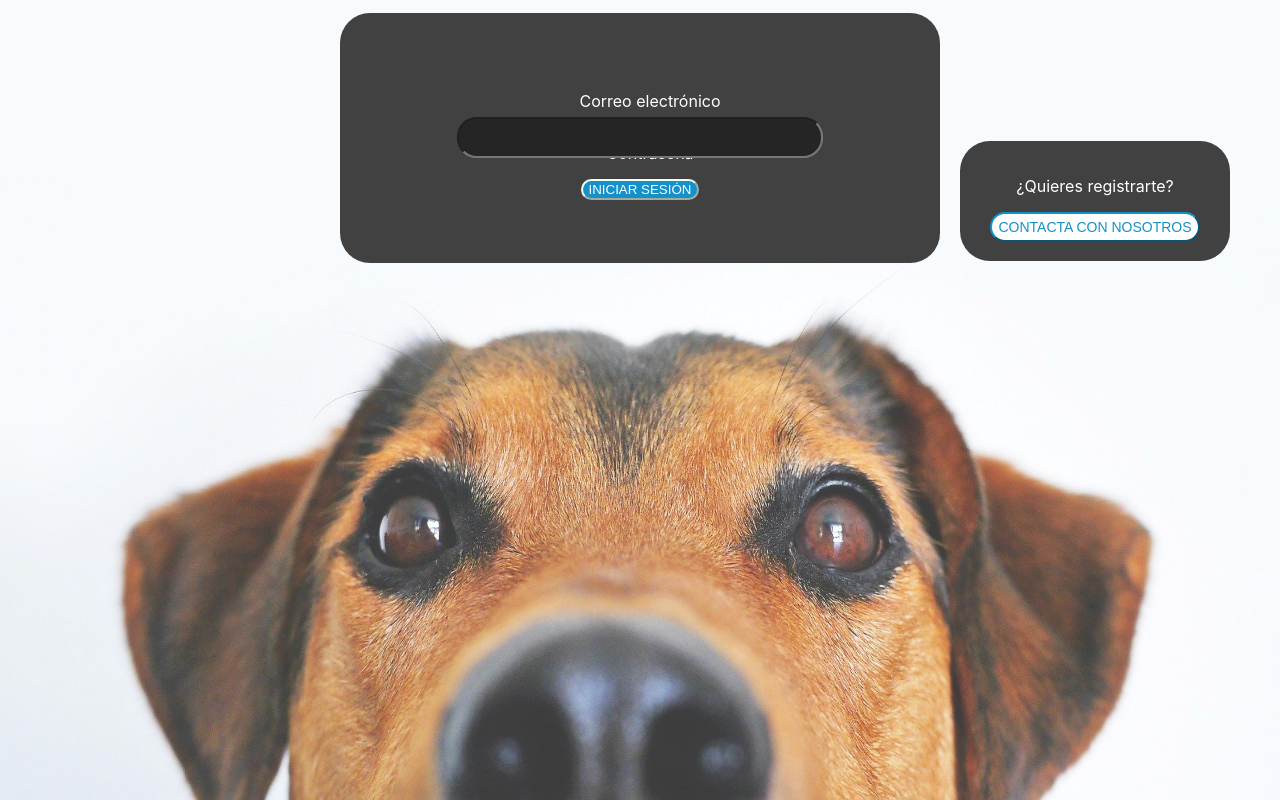
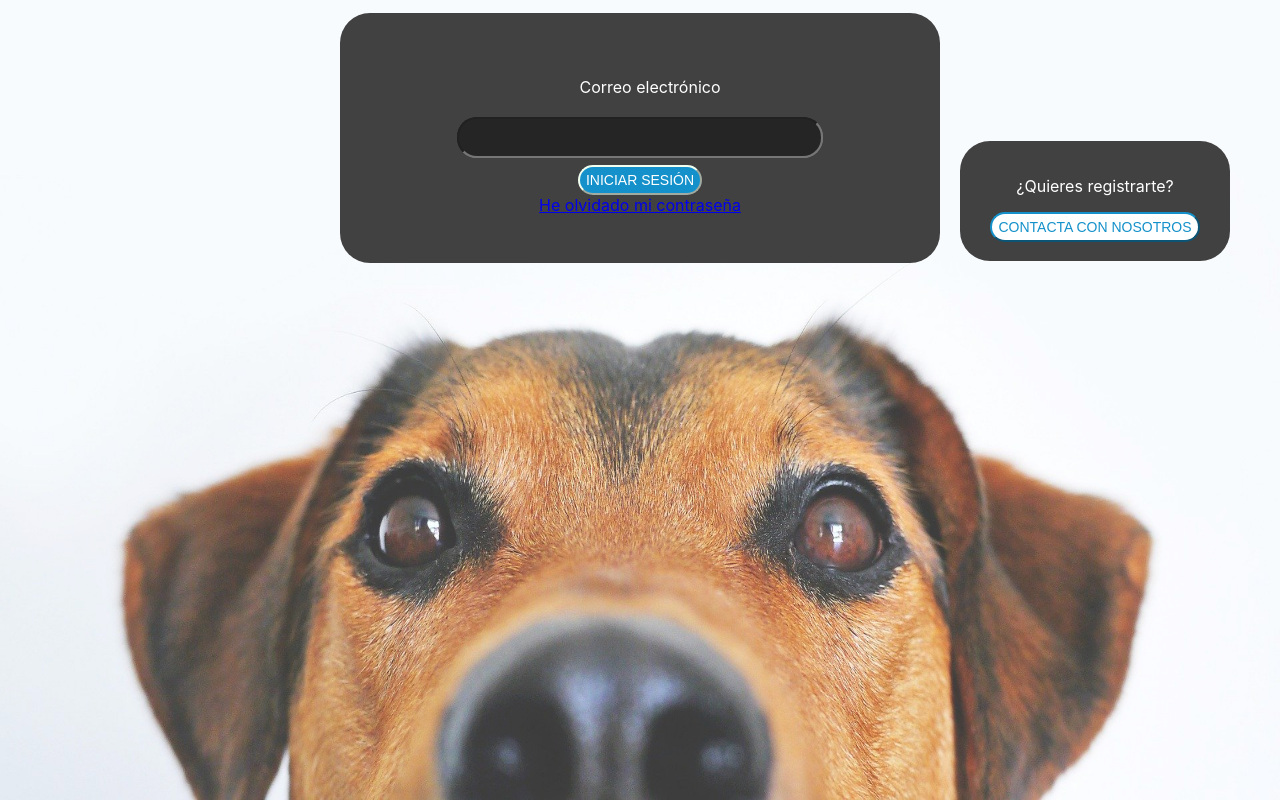
Before and after one commit to EscolanoGarnica/logindiagnostic, a React (Create React App) app: page / in a window 1280 px wide. Built offline with nearby package versions, Linux system fonts and the light colour scheme.

Commit message:
link he olvidado mi contraseña

```diff
--- a/src/App.css
+++ b/src/App.css
@@ -74,6 +74,8 @@ body {
   background-color: rgb(20, 145, 202);
   color: white;
   font-weight: 500;
+  height: 30px;
+  font-size: 14px;
 }
 
 .contactabutton{
--- a/src/Login.js
+++ b/src/Login.js
@@ -17,6 +17,7 @@ class Login extends Component {
           <input class="input" type="text" onChange={this.myChangeHandler} />
 
           <button class="iniciarsesion">INICIAR SESIÓN</button>
+          <a href="google.com"> He olvidado mi contraseña</a>
         </div>
 
         <div class="registerContainer">
```
